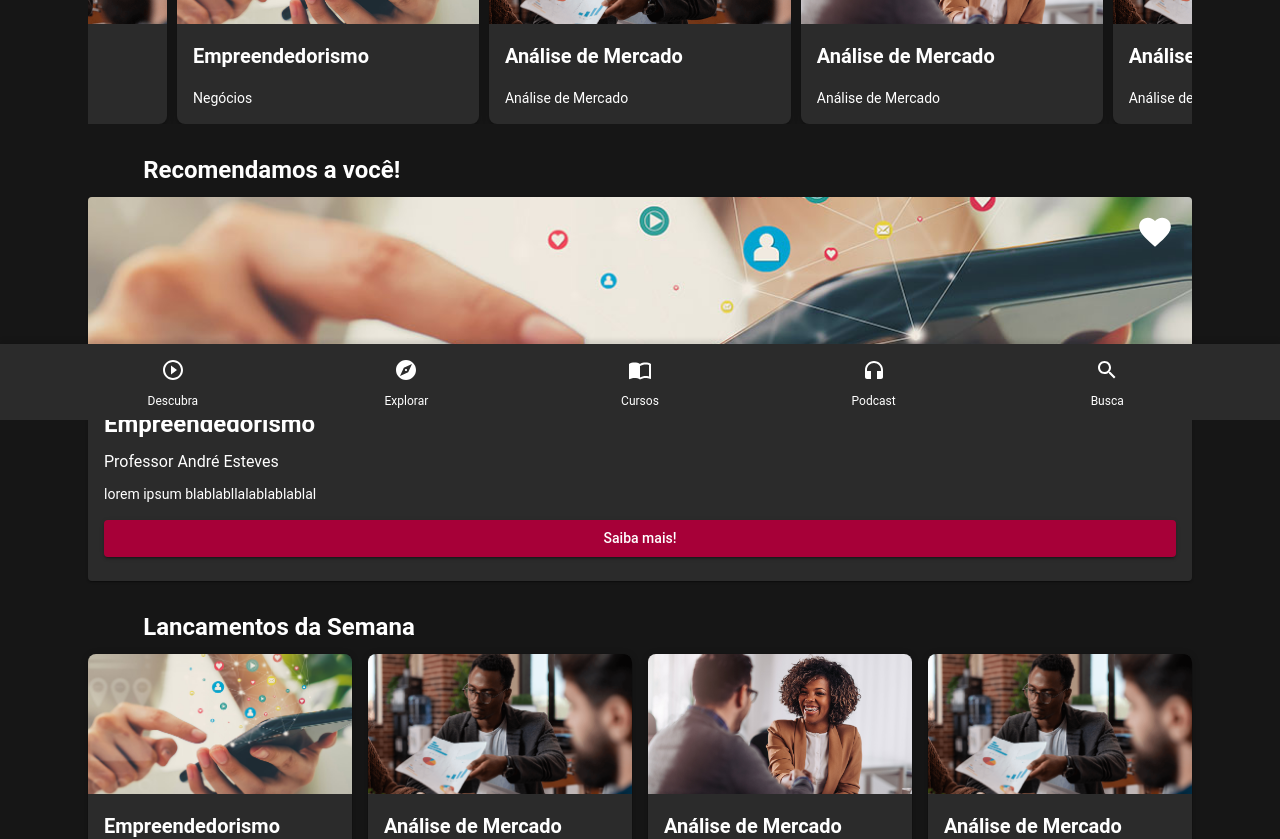
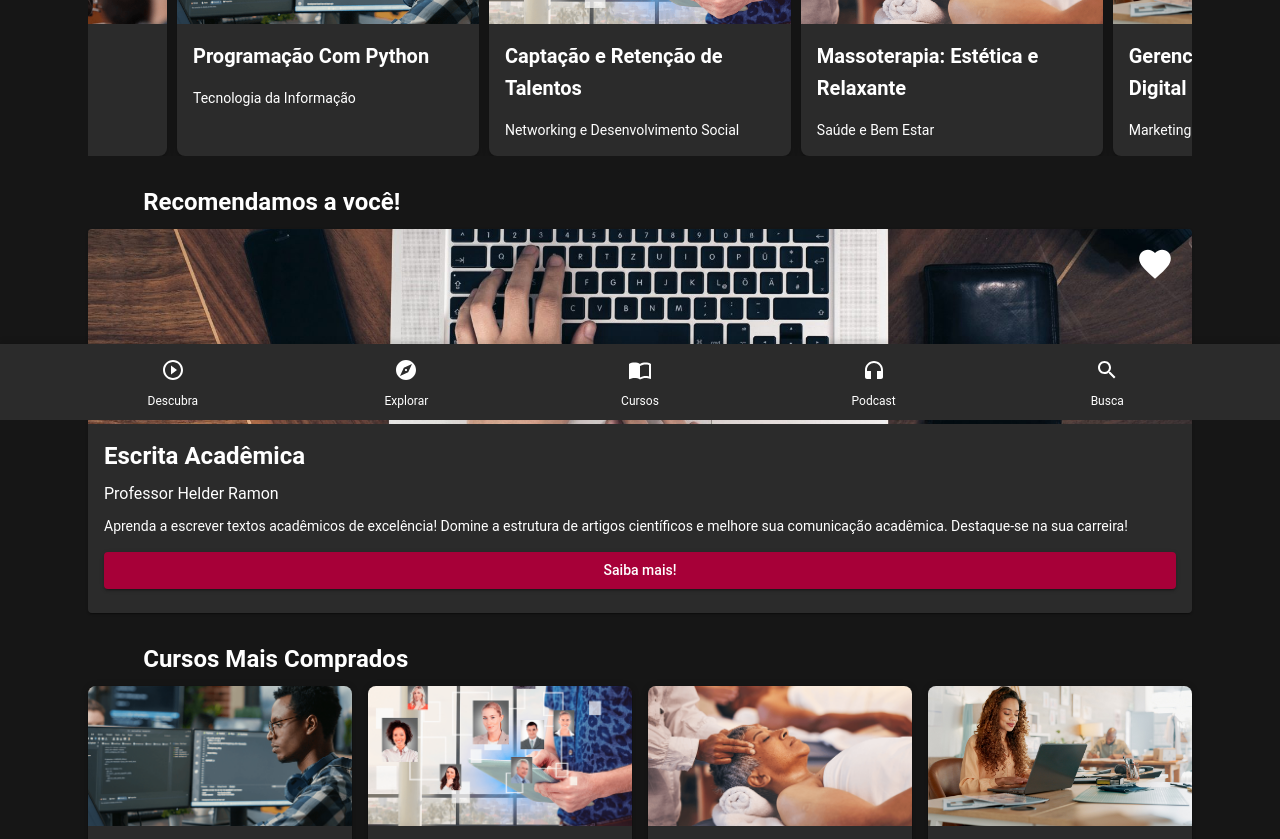
Before and after one commit to projects-athena/pqf2.0, a Next.js app: page / in a window 1280 px wide. Shown: the part 380-1219 px from the top of the page. Built offline with nearby package versions, Linux system fonts and the light colour scheme.

Commit message:
ajustando toats e redirecionamentos

```diff
--- a/src/app/components/CursoDestaque/cursoDestaque.tsx
+++ b/src/app/components/CursoDestaque/cursoDestaque.tsx
@@ -1,5 +1,5 @@
-import { Button, Typography, Card, CardMedia, CardContent, CardActionArea } from '@mui/material';
-import Link from '@mui/material/Link';
+import { Typography, Card, CardMedia, CardContent, CardActionArea } from '@mui/material';
+import { useRouter } from 'next/navigation';
 
 interface CursoDestaqueProps {
   image: string;
@@ -8,6 +8,9 @@ interface CursoDestaqueProps {
 }
 
 const CursoDestaque: React.FC<CursoDestaqueProps> = ({ image, title, subtitle }) => {
+
+  const router = useRouter();
+
   return (
     <Card
       sx={{
@@ -20,7 +23,7 @@ const CursoDestaque: React.FC<CursoDestaqueProps> = ({ image, title, subtitle })
         color: 'secondary.contrastText',
       }}
     >
-      <CardActionArea href={'/Login'}>
+      <CardActionArea onClick={() => { router.push('/player'); }}>
       <CardMedia
         component="img"
         height="140"
--- a/src/app/components/CursoDestaqueHomeUser/cursoDestaqueHomeUser.tsx
+++ b/src/app/components/CursoDestaqueHomeUser/cursoDestaqueHomeUser.tsx
@@ -1,11 +1,10 @@
 "use client"
 
 import { Button, Typography, Card, CardMedia, CardContent, IconButton, Box, Avatar } from '@mui/material';
-//import { Box, Button, Card, CardContent, Typography, IconButton, Avatar } from '@mui/material';
+import { useRouter } from 'next/navigation';
 import BookmarkIcon from '@mui/icons-material/Bookmark';
 import AccessTimeIcon from '@mui/icons-material/AccessTime';
 import StarIcon from '@mui/icons-material/Star';
-import Image from 'next/image';
 import { useState } from 'react';
 
 interface CursoDestaqueHomeUserProps {
@@ -20,6 +19,7 @@ interface CursoDestaqueHomeUserProps {
 
 const CursoDestaqueHomeUser: React.FC<CursoDestaqueHomeUserProps> = ({ id, image, professor, professorImage, curso, duracao, avaliacao }) => {
 
+  const router = useRouter();
   const [iconColor, setIconColor] = useState('secondary.contrastText');
 
   const handleClick = () => {
@@ -81,7 +81,7 @@ const CursoDestaqueHomeUser: React.FC<CursoDestaqueHomeUserProps> = ({ id, image
               <StarIcon />
               <Typography variant="body2">{avaliacao}</Typography>
             </Box>
-            <Button href={'/player'} sx={{borderRadius: 5}} variant="contained" color="tertiary">
+            <Button onClick={() => { router.push('/player'); }} sx={{borderRadius: 5}} variant="contained" color="tertiary">
               Entre!
             </Button>
           </Box>
--- a/src/app/components/FormCadastro/useFormCadastro.ts
+++ b/src/app/components/FormCadastro/useFormCadastro.ts
@@ -16,7 +16,6 @@ export const useFormCadastro = () => {
   const onSubmit: SubmitHandler<IFormInput> = (data) => {
     cadastrar(data.nome, data.sobreNome, data.email, data.senha);
     console.log(data);
-    //localStorage.setItem('userData', JSON.stringify(data));
     router.push('/Login');
   };
 
--- a/src/app/components/Header/header.tsx
+++ b/src/app/components/Header/header.tsx
@@ -1,10 +1,13 @@
 import React from 'react';
+import { useRouter } from 'next/navigation';
 import { AppBar, Toolbar, Typography, Button, Box } from '@mui/material';
 import Link from '@mui/material/Link';
 import Image from "next/image";
 import { useLayout } from '../../context/LayoutContext';
 
 const Header = () => {
+
+  const router = useRouter();
   const { showHeader } = useLayout();
 
   if (!showHeader) {
@@ -35,7 +38,7 @@ const Header = () => {
             </Link>
           </Typography>
         </Box>
-        <Button href={"/Login"} variant='contained' color='tertiary'>Entre</Button>
+        <Button onClick={() => { router.push('/Login'); }} variant='contained' color='tertiary'>Entre</Button>
       </Toolbar>
     </AppBar>
   );
--- a/src/app/content/content.json
+++ b/src/app/content/content.json
@@ -1,5 +1,5 @@
 {
-    "pageTitle": "",
+    "pageTitle": "HomePage Pra Quem Paz",
     "header": {
         "title": ""
     },
@@ -10,10 +10,10 @@
     "cursoRecomendado": {
       "indicacaoTitle": "Recomendamos a você!",
       "cursoIndicado": {
-        "image": "/images/bg/formacao-social-media.jpg",
-        "nomeCurso": "Empreendedorismo",
-        "nomeInstrutor": "Professor André Esteves",
-        "descricaoCurso": "lorem ipsum blablabllalablablablal"
+        "image": "/images/bg/img.escritaacademica.jpg",
+        "nomeCurso": "Escrita Acadêmica",
+        "nomeInstrutor": "Professor Helder Ramon",
+        "descricaoCurso": "Aprenda a escrever textos acadêmicos de excelência! Domine a estrutura de artigos científicos e melhore sua comunicação acadêmica. Destaque-se na sua carreira!"
       }
     },
     "novosCursos": {
@@ -60,10 +60,10 @@
             "image": "/images/bg/Analise-de-mercado.png"
           }
         ]
-      },
-    "cursosDestaque": {
-        "cursosDestaqueTitle": "Lancamentos da Semana",
-        "courses": [
+    },
+    "cursosLancamentos": {
+        "cursosLancamentosTitle": "Lancamentos da Semana",
+        "cursosLancamentos": [
           {
             "title": "Empreendedorismo",
             "subtitle": "Negócios",
@@ -90,25 +90,67 @@
             "image": "/images/bg/Analise-de-mercado.png"
           }
         ]
-      },
-      "cursosMaisComprados": {
-        "maintitle": "Cursos Mais Comprados",
-        "courses": [
+    },
+    "cursosMaisComprados": {
+        "cursosMaisCompradosTitle": "Cursos Mais Comprados",
+        "cursosMaisComprados": [
           {
-            "image":"/images/bg/formacao-social-media.jpg"
+            "title": "Programação Com Python",
+            "subtitle": "Tecnologia da Informação",
+            "image": "/images/bg/Programacao-com-Python.png"
           },
           {
-            "image":"/images/bg/formacao-social-media.jpg"
-          },{
-            "image":"/images/bg/formacao-social-media.jpg"
+            "title": "Captação e Retenção de Talentos",
+            "subtitle": "Networking e Desenvolvimento Social",
+            "image": "/images/bg/Captacao-e-retencao-de-talentos.png"
           },
           {
-            "image":"/images/bg/formacao-social-media.jpg"
+            "title": "Massoterapia: Estética e Relaxante",
+            "subtitle": "Saúde e Bem Estar",
+            "image": "/images/bg/Massoterapia-estetica-e-relaxante.png"
           },
           {
-            "image":"/images/bg/formacao-social-media.jpg"
+            "title": "Gerenciamento de Marketing Digital",
+            "subtitle": "Marketing Digital",
+            "image": "/images/bg/gerente-mkt-digital.jpg"
+          },
+          {
+            "title": "Análise de Mercado",
+            "subtitle": "Análise de Mercado",
+            "image": "/images/bg/Analise-de-mercado.png"
           }
-
         ]
-      }
+    },
+    "cursosRecomendados": {
+        "cursosRecomendadosTitle": "Recomendamos a você!",
+        "cursosRecomendados": [
+          {
+            "id": "curso1",
+            "image": "/images/bg/formacao-social-media.jpg",
+            "professor": "Diego Barros",
+            "professorImage": "/images/teachers/dprofessor-diego-barros.png",
+            "curso": "Fundamentos de Python",
+            "duracao": "2 Horas",
+            "avaliacao": 5
+          },
+          {
+            "id": "curso2",
+            "image": "/images/bg/formacao-social-media.jpg",
+            "professor": "Diego Barros",
+            "professorImage": "/images/teachers/dprofessor-diego-barros.png",
+            "curso": "Fundamentos de Python",
+            "duracao": "2 Horas",
+            "avaliacao": 5
+          },
+          {
+            "id": "curso3",
+            "image": "/images/bg/formacao-social-media.jpg",
+            "professor": "Diego Barros",
+            "professorImage": "/images/teachers/dprofessor-diego-barros.png",
+            "curso": "Fundamentos de Python",
+            "duracao": "2 Horas",
+            "avaliacao": 5
+          }
+        ]
+    }
 }
--- a/src/app/homeUser/page.tsx
+++ b/src/app/homeUser/page.tsx
@@ -6,9 +6,9 @@ import Grid from '@mui/material/Grid';
 import Container from '@mui/material/Container';
 import CarroselHome from '../components/CarroselHome/carroselHome';
 import CursoDestaqueHomeUser from '../components/CursoDestaqueHomeUser/cursoDestaqueHomeUser';
-import content from '../content/userHome.content.json';
+import content from '../content/content.json';
 
-const { maintitle, cursos } = content.cursosDestaqueHomeUser;
+const { maintitle, courses } = content.cursosRecomendados;
 
 const HomeUser: React.FC = () => {
   return (
@@ -29,7 +29,7 @@ const HomeUser: React.FC = () => {
           </Typography>
 
           <Box sx={{ marginBottom: 4 }}>
-            <CarroselHome autoplay={true} slides={cursos.map((curso, index) => (
+            <CarroselHome autoplay={true} slides={courses.map((curso, index) => (
               <CursoDestaqueHomeUser
                 key={index}
                 id={curso.id}
--- a/src/app/page.tsx
+++ b/src/app/page.tsx
@@ -1,7 +1,7 @@
-// app/page.tsx
 'use client'
 
 import React from 'react';
+import { useRouter } from 'next/navigation';
 import { Button, Box, Typography } from '@mui/material';
 import Grid from '@mui/material/Grid';
 import Container from '@mui/material/Container';
@@ -9,14 +9,15 @@ import CursoDestaque from './components/CursoDestaque/cursoDestaque';
 import CursoIndicacao from './components/CursoIndicacao/cursoIndicacao';
 import CarroselHome from './components/CarroselHome/carroselHome';
 import content from './content/content.json';
-import { EmblaOptionsType } from 'embla-carousel';
 
 
-const { cursosDestaqueTitle, courses } = content.cursosDestaque;
-const { indicacaoTitle, cursoIndicado } = content.cursoRecomendado;
+const { cursosMaisCompradosTitle, cursosMaisComprados } = content.cursosMaisComprados;
+const { cursosLancamentosTitle, cursosLancamentos } = content.cursosLancamentos;
+const { indicacaoTitle, cursoIndicado} = content.cursoRecomendado;
 const { categoriasTitle, categorias } = content.categoriasCurso;
 
 export default function Home() {
+  const router = useRouter();
   return (
     <Container maxWidth="lg">
 
@@ -57,15 +58,15 @@ export default function Home() {
         </Typography>
       </Box>
 
-      <Button sx={{justifyContent: 'center', marginBottom: 3, width: '100%', color: 'secondary.contrastText', borderRadius: 5}} variant='contained' color='tertiary'>Matricule-se Já!</Button>
+      <Button onClick={() => { router.push('/Cadastro'); }} sx={{justifyContent: 'center', marginBottom: 3, width: '100%', color: 'secondary.contrastText', borderRadius: 5}} variant='contained' color='tertiary'>Matricule-se Já!</Button>
 
       <Box sx={{ marginBottom: 4 }}>
-        <CarroselHome autoplay={true} slides={courses.map((course, index) => (
+        <CarroselHome autoplay={true} slides={cursosMaisComprados.map((cursoMaisComprado, index) => (
           <CursoDestaque
             key={index}
-            image={course.image}
-            title={course.title}
-            subtitle={course.subtitle} />
+            image={cursoMaisComprado.image}
+            title={cursoMaisComprado.title}
+            subtitle={cursoMaisComprado.subtitle} />
         ))} />
       </Box>
 
@@ -106,17 +107,17 @@ export default function Home() {
           marginBottom: 1,
           }}
         >
-          {cursosDestaqueTitle}
+          {cursosMaisCompradosTitle}
         </Typography>
         <Grid
           container
           spacing={2}
           sx={{justifyContent: 'center'}}
         >
-          {courses.map((course) => (
+          {cursosMaisComprados.map((cursoMaisComprado) => (
             <Grid
               item
-              key={course.title}
+              key={cursoMaisComprado.title}
               xs={6}
               md={3}
               sx={{
@@ -124,7 +125,7 @@ export default function Home() {
                 justifyContent: 'center',
               }}
             >
-              <CursoDestaque image={course.image} title={course.title} subtitle={course.subtitle} />
+              <CursoDestaque image={cursoMaisComprado.image} title={cursoMaisComprado.title} subtitle={cursoMaisComprado.subtitle} />
             </Grid>
           ))}
         </Grid>
@@ -192,17 +193,17 @@ export default function Home() {
           marginBottom: 1,
           }}
         >
-          {cursosDestaqueTitle}
+          {cursosLancamentosTitle}
         </Typography>
         <Grid
           container
           spacing={2}
           sx={{justifyContent: 'center'}}
         >
-          {courses.map((course) => (
+          {cursosLancamentos.map((cursoLancamento) => (
             <Grid
               item
-              key={course.title}
+              key={cursoLancamento.title}
               xs={6}
               md={3}
               sx={{
@@ -210,7 +211,7 @@ export default function Home() {
                 justifyContent: 'center',
               }}
             >
-              <CursoDestaque image={course.image} title={course.title} subtitle={course.subtitle} />
+              <CursoDestaque image={cursoLancamento.image} title={cursoLancamento.title} subtitle={cursoLancamento.subtitle} />
             </Grid>
           ))}
         </Grid>
```
Also changed, not shown: src/app/components/Footer/footer.tsx (+6 -5 lines), src/app/components/FormLogin/useFormLogin.ts (+15 -27 lines), src/app/content/userHome.content.json (deleted, +0 -38 lines).
